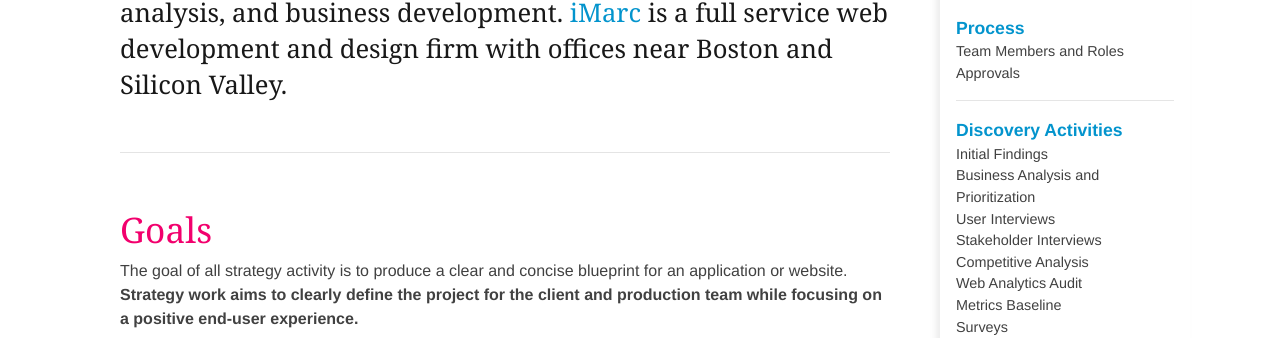
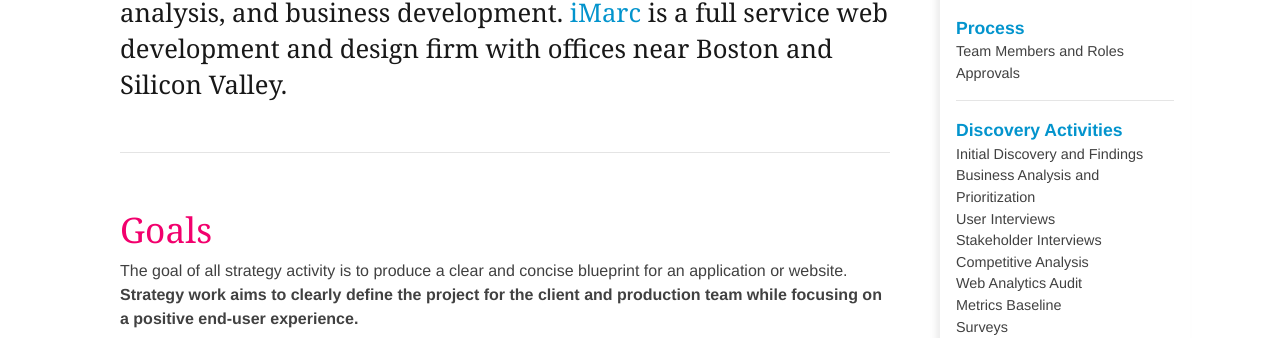
Before and after one commit to imarc/handbook, a Jekyll site: the page built from strategy.markdown, in a window 1280 px wide and 900 px high. Shown: the part 336-674 px from the top of the window. Built offline with Jekyll 4.4.1, drawn with Linux system fonts in a browser that asks for light colours; nearby versions of some CDN libraries; some web fonts are replaced; some of the changed text lies outside the part shown.

Commit message:
Renamed Initial Findings to Initial Discovery and Findings
For clarity, as this is both an activity and a deliverable combined.

```diff
--- a/strategy.markdown
+++ b/strategy.markdown
@@ -107,7 +107,7 @@ Depending on budget and goals, a number of research activities may be incorporat
 Most are qualitative, meaning they depend heavily upon the expertise and experience of the researchers—for example, interviews and hallway testing. Some are quantitative, meaning they are designed to produce a measurable result—for example, surveys and analytics. Designing meaningful quantitative research takes time, budget and substantial expertise; few projects actually require this, but the ones that do will benefit greatly.
 
 
-### Initial Findings
+### Initial Discovery and Findings
 
 Objective
 :	Clearly define the goals of the project and stakeholder needs, quickly and efficiently, for projects of very low complexity
```
